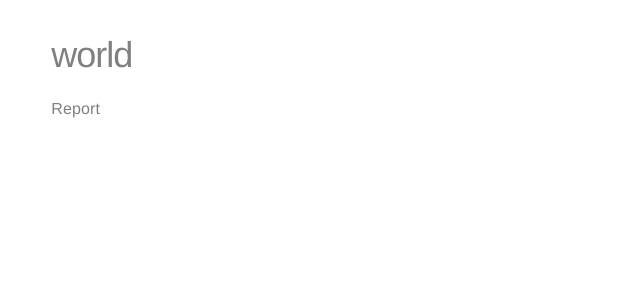
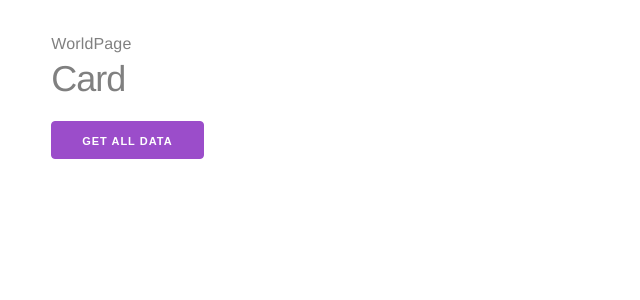
Before and after one commit to BoxPistols/corona-tracker, a React (Create React App) app: page /world in a window 1280 px wide. Shown: the top 300 px of the page, without its empty margins (0-640 px from the left). Built offline with nearby package versions, Linux system fonts and the light colour scheme.

Commit message:
get AllCountries Data Test on WorldPage/Card

```diff
--- a/src/App.js
+++ b/src/App.js
@@ -4,6 +4,7 @@ import { Top } from "./pages/Top"
 import { render } from "react-dom"
 import { BrowserRouter, Routes, Route } from "react-router-dom"
 import { Title } from "./components/Title"
+import WorldPage from "./pages/WorldPage"
 
 function App() {
   const [country, setCountry] = useState()
@@ -74,15 +75,7 @@ function App() {
           />
           {/* TODO: Routing */}
           <Route path="/hello" element={<Title />} />
-          <Route
-            path="/world"
-            element={
-              <div>
-                <h2>world</h2>
-                <p>Report</p>
-              </div>
-            }
-          />
+          <Route path="/world" element={<WorldPage />} />
         </Routes>
       </BrowserRouter>
       {/* <Top
--- /dev/null
+++ b/src/components/Card.js
@@ -0,0 +1,17 @@
+import React from "react"
+
+export default function Card() {
+  const getAllCountersData = () => {
+    fetch("https://api.covid19api.com/summary")
+      .then((res) => res.json())
+      .then((data) => {
+        console.log(data)
+      })
+  }
+  return (
+    <div>
+      <h2>Card</h2>
+      <button onClick={getAllCountersData}>Get All Data</button>
+    </div>
+  )
+}
--- /dev/null
+++ b/src/pages/WorldPage.js
@@ -0,0 +1,13 @@
+import React from "react"
+import Card from "../components/Card"
+
+function WorldPage() {
+  return (
+    <div>
+      WorldPage
+      <Card />
+    </div>
+  )
+}
+
+export default WorldPage
```
